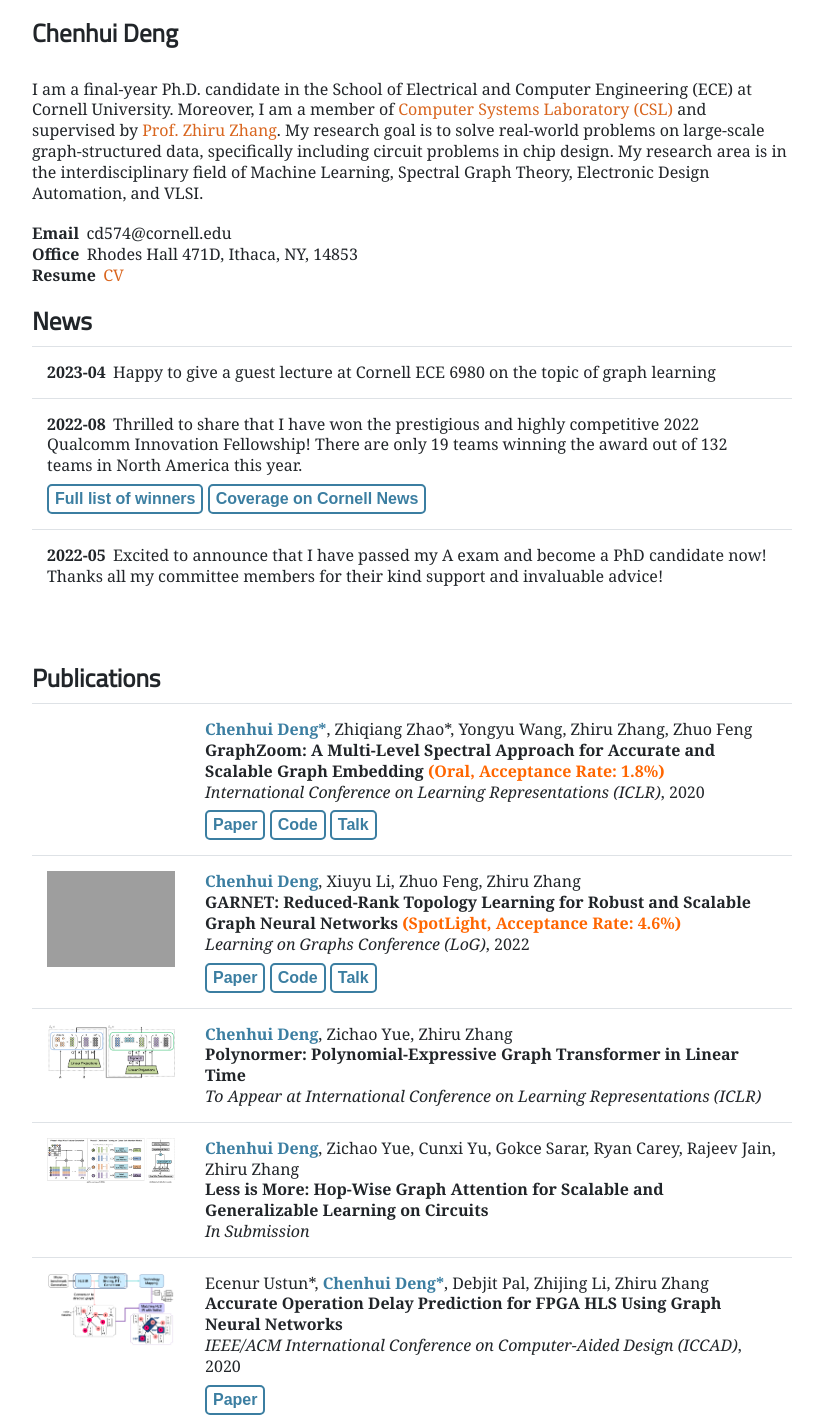
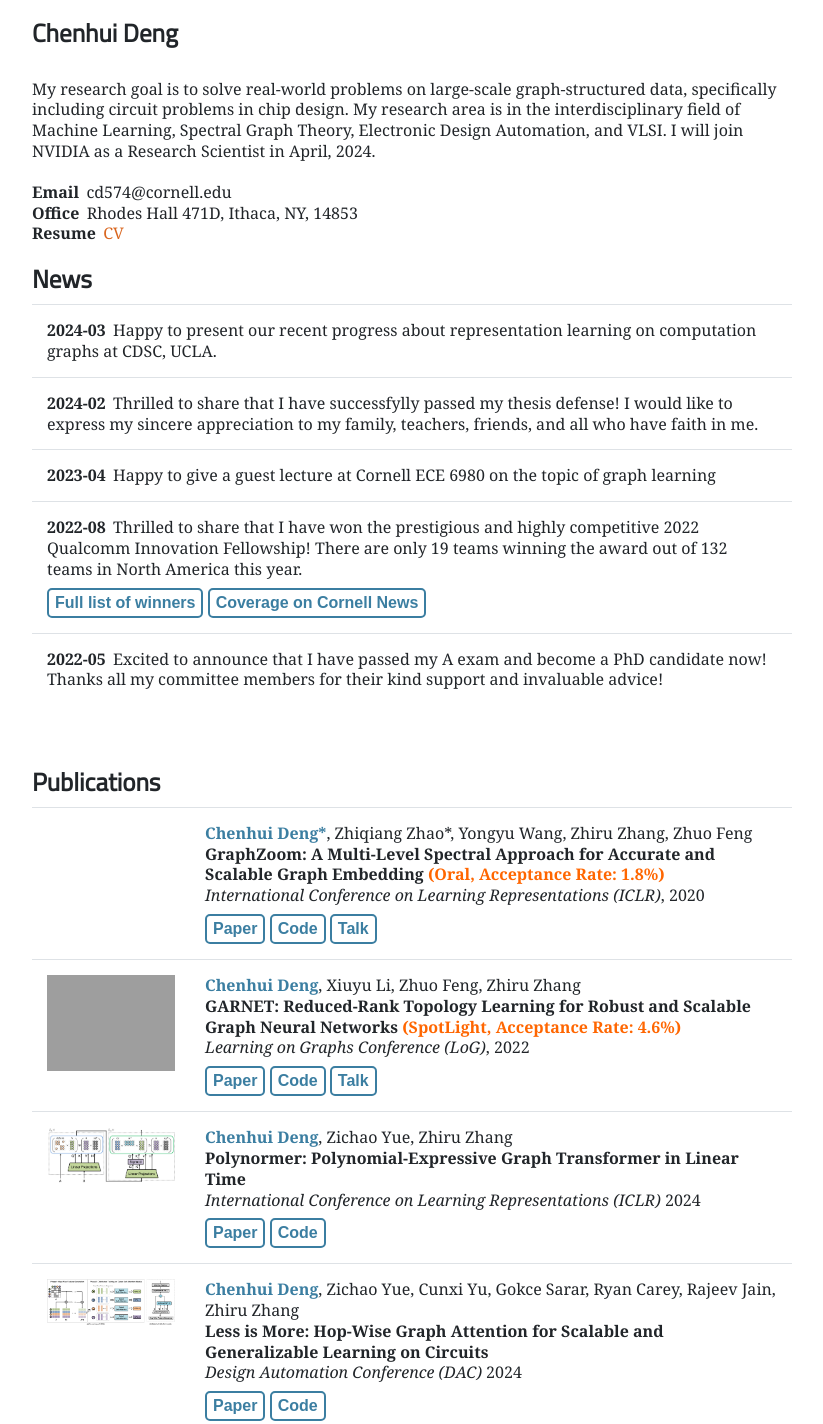
Before and after one commit to Chenhui1016/Chenhui1016.github.io, a plain HTML site: page index.html in a window 1280 px wide. Shown: the part 275-1699 px from the top of the page, without its empty margins (228-1051 px from the left). Drawn offline with nearby package versions, Linux system fonts and the light colour scheme; grey boxes are pictures that could not be loaded.

Commit message:
update info

```diff
--- a/index.html
+++ b/index.html
@@ -50,10 +50,7 @@
     <h5>Chenhui Deng</h5>
     <br/>
     <p>
-        I am a final-year Ph.D. candidate in the School of Electrical and Computer Engineering (ECE) at Cornell University.
-        Moreover, I am a member of <a href="http://www.csl.cornell.edu">Computer Systems Laboratory (CSL)</a>
-        and supervised by <a href="http://www.csl.cornell.edu/~zhiruz/">Prof. Zhiru Zhang</a>.
-        My research goal is to solve real-world problems on large-scale graph-structured data, specifically including circuit problems in chip design. My research area is in the interdisciplinary field of Machine Learning, Spectral Graph Theory,  Electronic Design Automation, and VLSI.
+        My research goal is to solve real-world problems on large-scale graph-structured data, specifically including circuit problems in chip design. My research area is in the interdisciplinary field of Machine Learning, Spectral Graph Theory,  Electronic Design Automation, and VLSI. I will join NVIDIA as a Research Scientist in April, 2024.
     </p>
     <p>
         <span class="contact-title">Email</span> cd574@cornell.edu <br />
@@ -65,6 +62,16 @@
         <h5>News</h5>
         <table class="table pub">
             <!--<table>-->
+            <tr>
+              <td>
+                <span class="contact-title">2024-03</span> Happy to present our recent progress about representation learning on computation graphs at CDSC, UCLA.<br />
+              </td>
+            </tr>
+            <tr>
+              <td>
+                <span class="contact-title">2024-02</span> Thrilled to share that I have successfylly passed my thesis defense! I would like to express my sincere appreciation to my family, teachers, friends, and all who have faith in me.<br />
+              </td>
+            </tr>
             <tr>
               <td>
                 <span class="contact-title">2023-04</span> Happy to give a guest lecture at Cornell ECE 6980 on the topic of graph learning<br />
@@ -132,7 +139,12 @@
               <div class="author"> <span class="me">Chenhui Deng</span>, Zichao Yue, Zhiru Zhang </div>
             <div class="title">Polynormer: Polynomial-Expressive Graph Transformer in Linear Time </div>
             <div class="journal">
-              <span class="journal-title">To Appear at International Conference on Learning Representations (ICLR)</span>
+              <span class="journal-title">International Conference on Learning Representations (ICLR)</span>
+              <span class="journal-year">2024</span>
+            </div>
+            <div class="link">
+              <a class="btn btn-primary outline" href="https://arxiv.org/abs/2403.01232" target="_blank">Paper</a>
+              <a class="btn btn-primary outline" href="https://github.com/cornell-zhang/Polynormer" target="_blank">Code</a>
             </div>
           </td>
         </tr>
@@ -143,7 +155,12 @@
               <div class="author"> <span class="me">Chenhui Deng</span>, Zichao Yue, Cunxi Yu, Gokce Sarar, Ryan Carey, Rajeev Jain, Zhiru Zhang </div>
             <div class="title">Less is More: Hop-Wise Graph Attention for Scalable and Generalizable Learning on Circuits </div>
             <div class="journal">
-              <span class="journal-title">In Submission</span>
+              <span class="journal-title">Design Automation Conference (DAC)</span>
+              <span class="journal-year">2024</span>
+            </div>
+            <div class="link">
+              <a class="btn btn-primary outline" href="https://arxiv.org/abs/2403.01317" target="_blank">Paper</a>
+              <a class="btn btn-primary outline" href="https://github.com/cornell-zhang/HOGA" target="_blank">Code</a>
             </div>
           </td>
         </tr>
```
